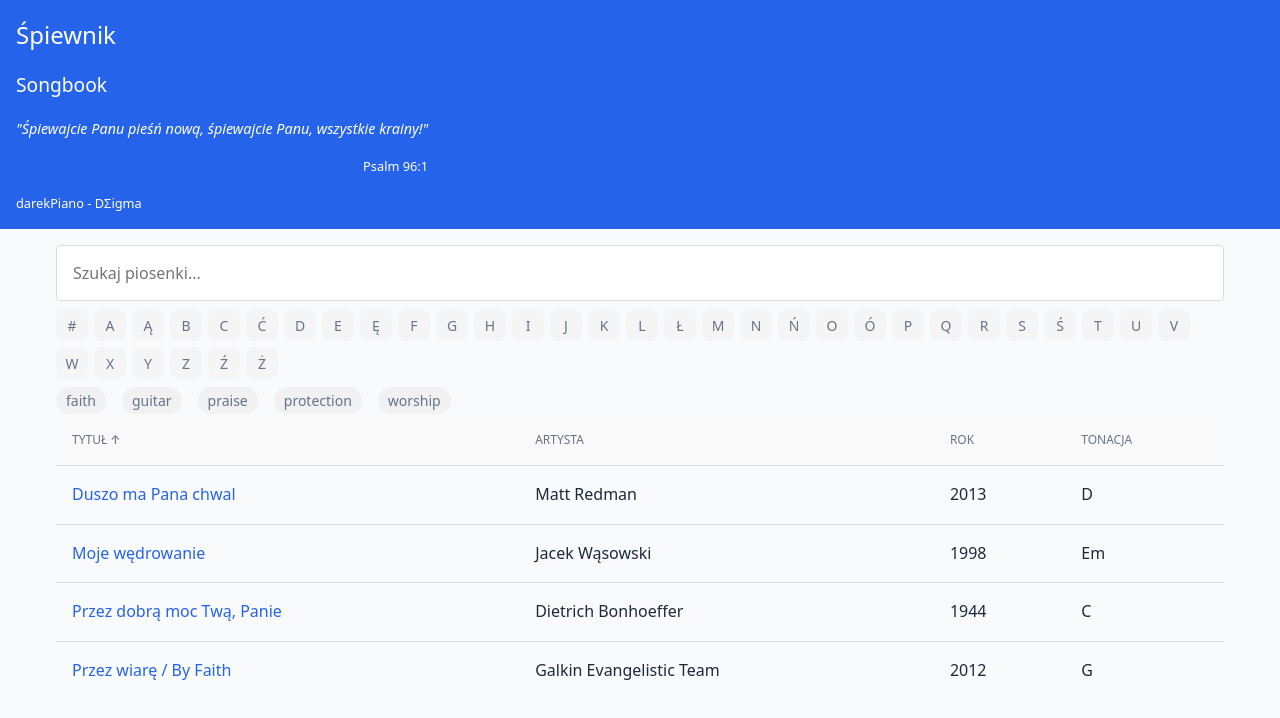
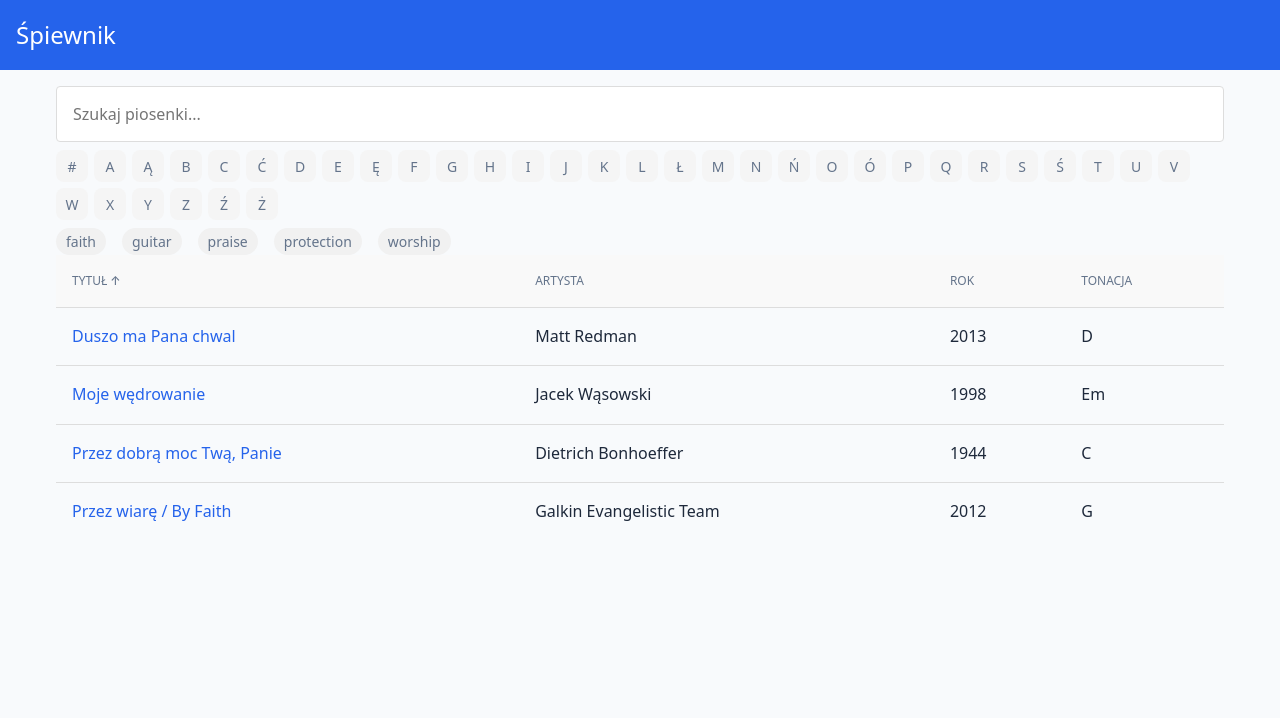
Before and after one commit to darekpiano/songbook, a React (Vite) app: page / in a window 1280 px wide. Shown: the top 718 px of the page. Built offline with nearby package versions, Linux system fonts and the light colour scheme.

Commit message:
Refactor layout structure and update SCSS imports for improved styling

```diff
--- a/src/components/layout/Layout.tsx
+++ b/src/components/layout/Layout.tsx
@@ -14,7 +14,6 @@ export const Layout = ({ children }: LayoutProps) => {
     <div className={styles.layout}>
       {!isSongPage && (
         <header className={styles.header}>
-          <div className={styles.titleContainer}>
           <h1 className={styles.title}>
             {isHomePage ? (
               'Śpiewnik'
@@ -22,15 +21,6 @@ export const Layout = ({ children }: LayoutProps) => {
               <Link to="/">Śpiewnik</Link>
             )}
           </h1>
-            {isHomePage && (
-              <div className={styles.subtitle}>
-                <h2>Songbook</h2>
-                <p className={styles.quote}>"Śpiewajcie Panu pieśń nową, śpiewajcie Panu, wszystkie krainy!"</p>
-                <p className={styles.reference}>Psalm 96:1</p>
-                <p className={styles.author}>darekPiano - DΣigma</p>
-              </div>
-            )}
-          </div>
           <div className={styles.controls}>
             {/* Control buttons will be added here */}
           </div>
--- a/src/styles/components/Layout.module.scss
+++ b/src/styles/components/Layout.module.scss
@@ -1,4 +1,4 @@
-@import '../variables';
+@use '../variables' as *;
 
 .layout {
   min-height: 100vh;
@@ -15,15 +15,18 @@
   padding: $spacing-md;
   display: flex;
   justify-content: space-between;
-  align-items: flex-start;
+  align-items: center;
   position: sticky;
   top: 0;
   z-index: 100;
 }
 
-.titleContainer {
-  display: flex;
-  flex-direction: column;
+.main {
+  flex: 1;
+  padding: $spacing-md;
+  max-width: 1200px;
+  margin: 0 auto;
+  width: 100%;
 }
 
 .title {
@@ -41,42 +44,6 @@
   }
 }
 
-.subtitle {
-  margin-top: $spacing-xs;
-
-  h2 {
-    margin: 0 0 $spacing-xs 0;
-    font-size: 1.2rem;
-    font-weight: 400;
-  }
-
-  .quote {
-    margin: 0 0 $spacing-xs 0;
-    font-style: italic;
-    font-size: 0.9rem;
-  }
-
-  .reference {
-    margin: 0 0 $spacing-xs 0;
-    font-size: 0.8rem;
-    text-align: right;
-  }
-
-  .author {
-    margin: $spacing-sm 0 0 0;
-    font-size: 0.8rem;
-    font-weight: 500;
-  }
-}
-
-.main {
-  flex: 1;
-  padding: $spacing-md;
-  max-width: 1200px;
-  margin: 0 auto;
-  width: 100%;
-}
-
 .controls {
   display: flex;
   gap: $spacing-sm;
```
Also changed, not shown: 1 other file (tests, documents, lock files or other folders). Lines whose indentation alone changed are shown as unchanged.
